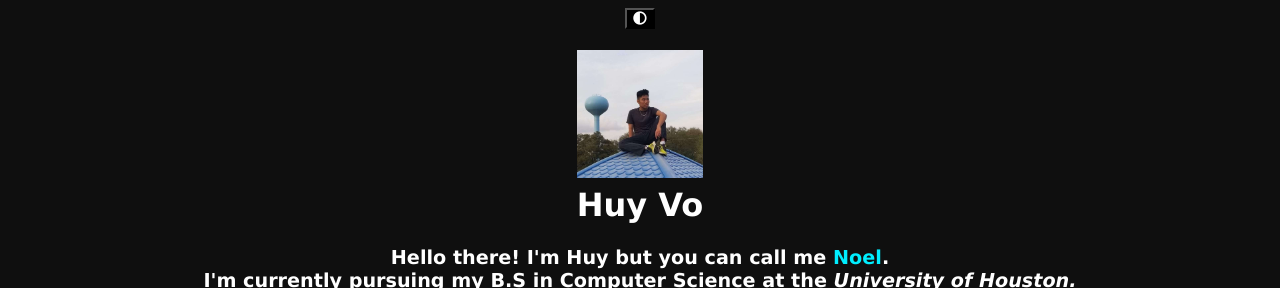
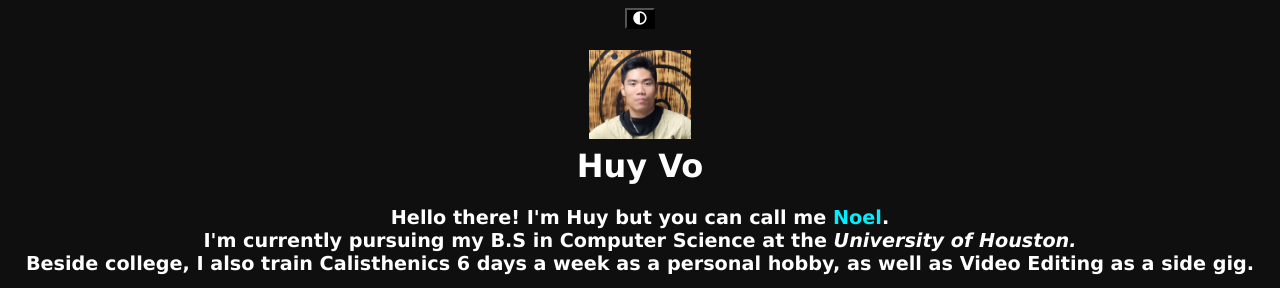
Before and after one commit to AbsolutelyBeginner/deeznuts, a plain HTML site: page index.html in a window 1280 px wide. Shown: the top 288 px of the page. Drawn offline with Linux system fonts and the light colour scheme.

Commit message:
changed picture, as well as resizing image LMAOOO

```diff
--- a/darkmode.css
+++ b/darkmode.css
@@ -24,8 +24,8 @@ body
 }
 img
 {
-    max-width: 10%;
-    max-height: 10%;
+    max-width: 8%;
+    max-height: 8%;
 }
 .aboutme
 {
--- a/index.html
+++ b/index.html
@@ -6,9 +6,6 @@
     <meta http-equiv="X-UA-Compatible" content="IE=edge">
     <meta name="viewport" content="width=device-width, initial-scale=1.0">
     <link rel="stylesheet" href="darkmode.css" id="theme-link">
-
-
-
     <title>Huy Vo</title>
 </head>
 
@@ -16,9 +13,8 @@
 
     <button class="togglemodes"><i class="fa-solid fa-circle-half-stroke"></i></button>
     <div>
-
         <h1>
-            <img id="me" src="./photos/FB_IMG_1678573029592.jpg">
+            <img id="me" src="./photos/20230318_194529 (2).jpg">
             <br>Huy Vo
         </h1>
     </div>
@@ -41,7 +37,7 @@
 
     <!-- Tab content -->
     <div class="tabcontent" id="Discord">
-        <p>Add me on Discord!<br>Huy#0666</p>
+        <p>Add me on Discord!<br>Noel#0666</p>
 
     </div>
     <div class="tabcontent" id="IG">
--- a/lightmode.css
+++ b/lightmode.css
@@ -24,8 +24,8 @@ body
 }
 img
 {
-    max-width: 10%;
-    max-height: 10%;
+    max-width: 8%;
+    max-height: 8%;
 }
 .aboutme
 {
```
Also changed, not shown: photos/20230318_194529 (2).jpg (added), 1 other file.
